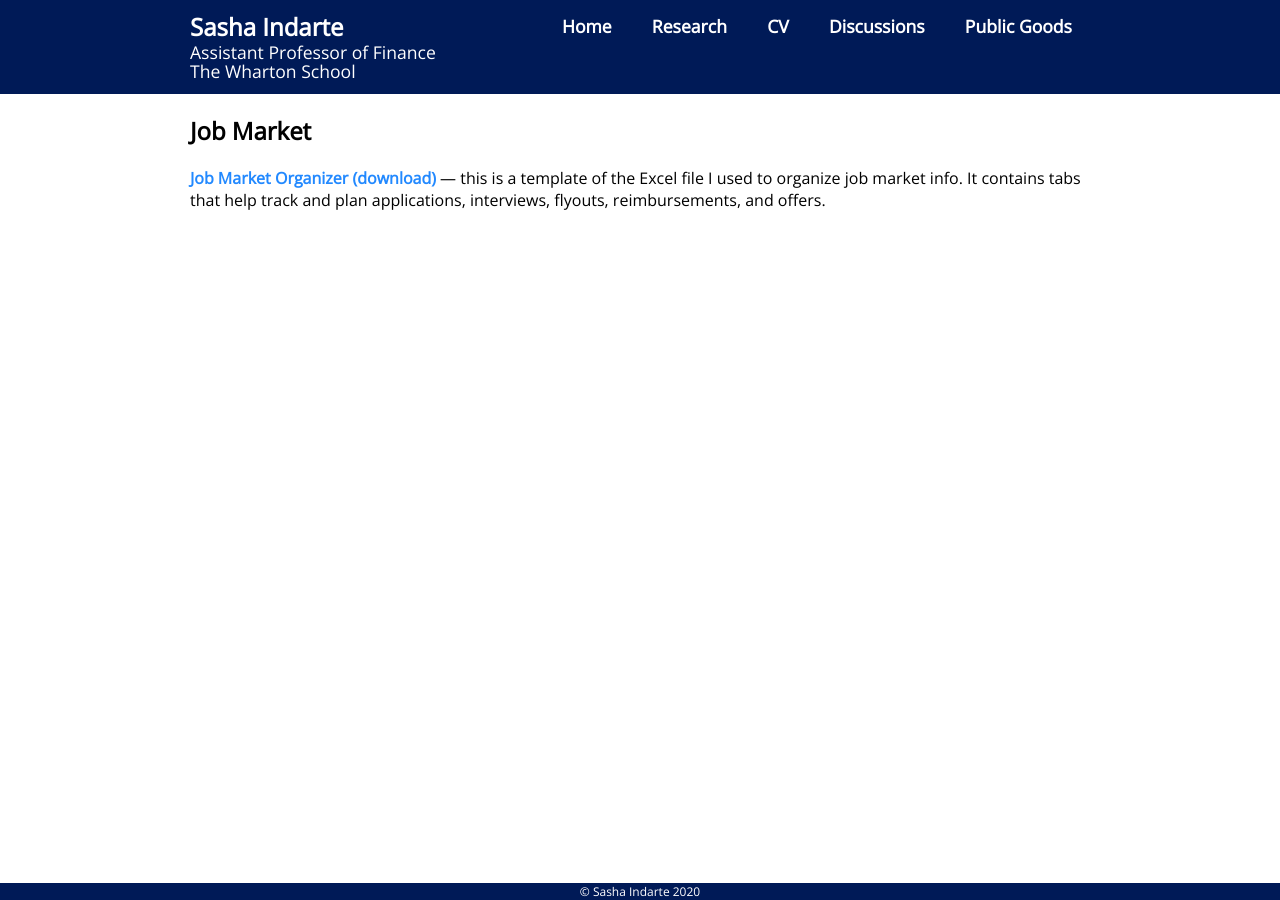
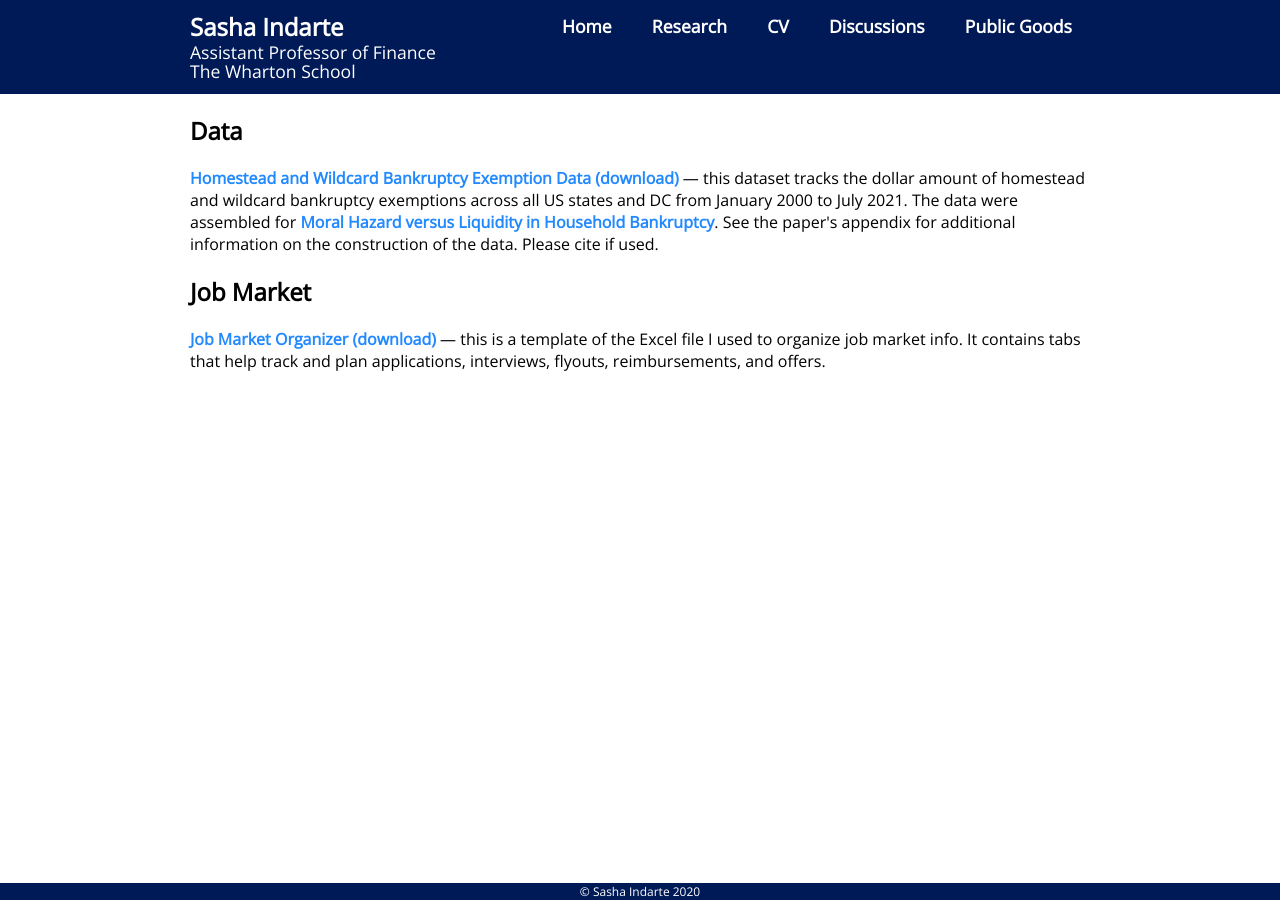
Before and after one commit to sashaindarte/sashaindarte.github.io, a Jekyll site: the page built from public_goods/index.html, in a window 1280 px wide. Built offline with Jekyll 4.4.1, drawn with Linux system fonts in a browser that asks for light colours.

Commit message:
added exemption data info

```diff
--- a/public_goods/index.html
+++ b/public_goods/index.html
@@ -6,6 +6,10 @@ title: Sasha Indarte - Public Goods
 	<div class="wrapper">
 	<div class="singlecol">
 		<!-- Replication Resources  (use <br> in between)-->
+
+		<h2>Data</h2>
+
+		<p><a href = "/public_goods/indarte_bk_exemptions_2021_version.xlsx">Homestead and Wildcard Bankruptcy Exemption Data (download)</a> &mdash; this dataset tracks the dollar amount of homestead and wildcard bankruptcy exemptions across all US states and DC from January 2000 to July 2021. The data were assembled for <a href = "/research/indarte_bk.pdf">Moral Hazard versus Liquidity in Household Bankruptcy</a>. See the paper's appendix for additional information on the construction of the data. Please cite if used. </p>
 
     		<h2>Job Market</h2>
 
```
